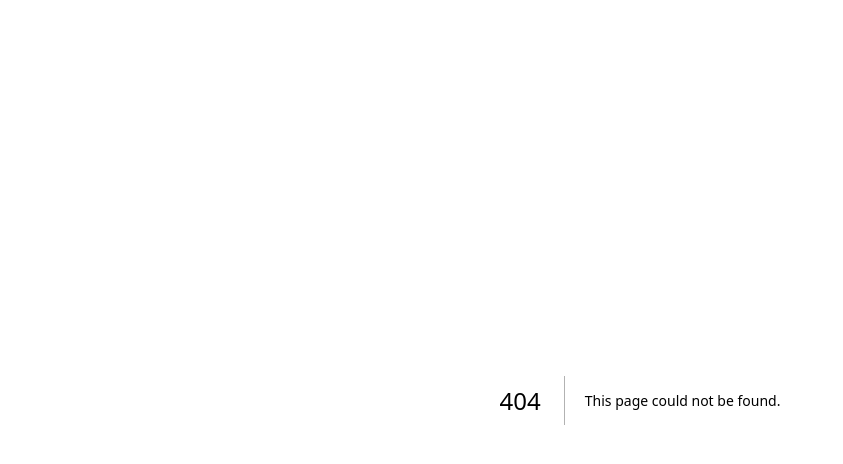
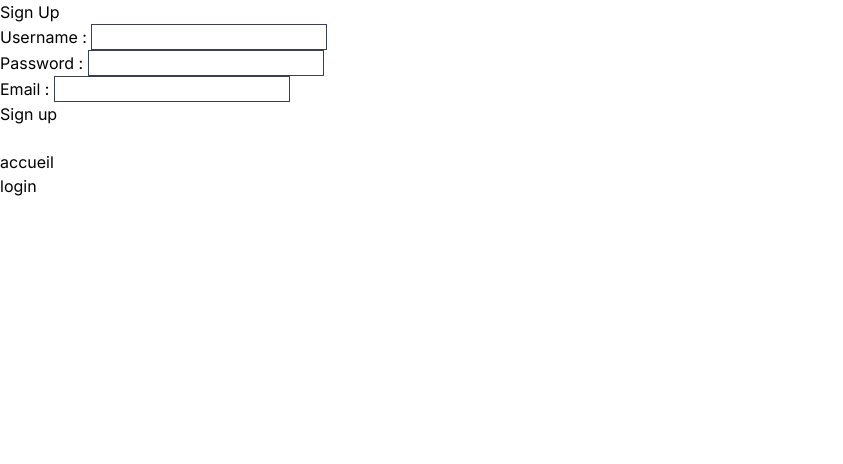
Before and after one commit to maylangomes/zone4ballers, a Next.js app in the folder frontend/: page /signup in a window 1280 px wide. Before the commit this address had no page. Shown: the top 464 px of the page, without its empty margins (0-843 px from the left). Built offline with nearby package versions, Linux system fonts and the light colour scheme.

Commit message:
feat: login et sign up créés avec les redirections

```diff
--- a/frontend/src/app/SignupForm.js
+++ /dev/null
@@ -1,69 +0,0 @@
-import { useState } from 'react';
-
-function SignupForm() {
-    const [username, setUsername] = useState('');
-    const [password, setPassword] = useState('');
-    const [email, setEmail] = useState('');
-    const [error, setError] = useState(null);
-    const [message, setMessage] = useState(null);
-
-    const handleSubmit = async (event) => {
-        event.preventDefault();
-
-        const response = await fetch('http://localhost:8000/api/register', {
-            method: 'POST',
-            headers: {
-                'Content-Type': 'application/json',
-            },
-            body: JSON.stringify({ username, password, email }),
-        });
-
-        if (response.ok) {
-            const data = await response.json();
-            setMessage(data.message);
-            setError(null);
-        } else {
-            const errorData = await response.json();
-            setError(errorData.error);
-            setMessage(null);
-        }
-    };
-
-    return (
-        <form onSubmit={handleSubmit}>
-            <h2>Sign Up</h2>
-            <div>
-                <label>Username :</label>
-                <input
-                    type="text"
-                    value={username}
-                    onChange={(e) => setUsername(e.target.value)}
-                    required
-                />
-            </div>
-            <div>
-                <label>Password :</label>
-                <input
-                    type="password"
-                    value={password}
-                    onChange={(e) => setPassword(e.target.value)}
-                    required
-                />
-            </div>
-            <div>
-                <label>Email :</label>
-                <input
-                    type="email"
-                    value={email}
-                    onChange={(e) => setEmail(e.target.value)}
-                    required
-                />
-            </div>
-            <button type="submit">Register</button>
-            {error && <p style={{ color: 'red' }}>{error}</p>}
-            {message && <p style={{ color: 'green' }}>{message}</p>}
-        </form>
-    );
-}
-
-export default SignupForm;
--- a/frontend/src/app/layout.js
+++ b/frontend/src/app/layout.js
@@ -4,8 +4,8 @@ import "./globals.css";
 const inter = Inter({ subsets: ["latin"] });
 
 export const metadata = {
-  title: "Create Next App",
-  description: "Generated by create next app",
+  title: "?",
+  description: "??",
 };
 
 export default function RootLayout({ children }) {
--- /dev/null
+++ b/frontend/src/app/login/page.js
@@ -0,0 +1,75 @@
+'use client'
+
+import { useState } from 'react';
+import { useRouter } from 'next/navigation';
+
+function Login() {
+    const [username, setUsername] = useState('');
+    const [password, setPassword] = useState('');
+    const [error, setError] = useState(null);
+    const [message, setMessage] = useState(null);
+    const router = useRouter();
+
+    const handleSubmit = async (event) => {
+        event.preventDefault();
+
+        const response = await fetch('http://localhost:8000/api/login', {
+            method: 'POST',
+            headers: {
+                'Content-Type': 'application/json',
+            },
+            body: JSON.stringify({ username, password }),
+        });
+
+        if (response.ok) {
+            const data = await response.json();
+            setMessage(data.message);
+            setError(null);
+        } else {
+            const errorData = await response.json();
+            setError(errorData.error);
+            setMessage(null);
+        }
+    };
+
+    return (
+        <div>
+            <form onSubmit={handleSubmit}>
+                <h2>Login</h2>
+                <div>
+                    <label>Username:</label>
+                    <input
+                        className='border border-gray-700'
+                        type="text"
+                        value={username}
+                        onChange={(e) => setUsername(e.target.value)}
+                        required
+                    />
+                </div>
+                <div>
+                    <label>Password:</label>
+                    <input
+                        type="password"
+                        className='border border-gray-700'
+                        value={password}
+                        onChange={(e) => setPassword(e.target.value)}
+                        required
+                    />
+                </div>
+                <button type="submit">Login</button>
+                {error && <p style={{ color: 'red' }}>{error}</p>}
+                {message && <p style={{ color: 'green' }}>{message}</p>}
+            </form>
+            <br />
+            <button type="button" onClick={() => router.push('/')}>
+                accueil
+            </button>
+            <br />
+            <button type="button" onClick={() => router.push('/signup')}>
+                sign up
+            </button>
+        </div>
+    );
+}
+
+export default Login;
--- a/frontend/src/app/page.js
+++ b/frontend/src/app/page.js
@@ -1,12 +1,22 @@
 'use client'
 
-import SignupForm from './SignupForm';
+
+import { useRouter } from 'next/navigation';
 
 export default function Home() {
+    const router = useRouter();
+
     return (
         <div>
-            <h1>Welcome</h1>
-            <SignupForm />
+            <h1>Accueil</h1>
+            <br />
+            <button type="button" onClick={() => router.push('/login')}>
+                login
+            </button>
+            <br />
+            <button type="button" onClick={() => router.push('/signup')}>
+                signup
+            </button>
         </div>
     );
 }
--- /dev/null
+++ b/frontend/src/app/signup/page.js
@@ -0,0 +1,87 @@
+'use client'
+
+import { useState } from 'react';
+import { useRouter } from 'next/navigation';
+
+function Signup() {
+    const [username, setUsername] = useState('');
+    const [password, setPassword] = useState('');
+    const [email, setEmail] = useState('');
+    const [error, setError] = useState(null);
+    const [message, setMessage] = useState(null);
+    const router = useRouter();
+
+    const handleSubmit = async (event) => {
+        event.preventDefault();
+
+        const response = await fetch('http://localhost:8000/api/register', {
+            method: 'POST',
+            headers: {
+                'Content-Type': 'application/json',
+            },
+            body: JSON.stringify({ username, password, email }),
+        });
+
+        if (response.ok) {
+            const data = await response.json();
+            setMessage(data.message);
+            setError(null);
+            router.push('/login');
+        } else {
+            const errorData = await response.json();
+            setError(errorData.error);
+            setMessage(null);
+        }
+    };
+
+    return (
+        <div>
+            <form onSubmit={handleSubmit}>
+                <h2>Sign Up</h2>
+                <div>
+                    <label>Username : </label>
+                    <input
+                        className='border border-gray-700'
+                        type="text"
+                        value={username}
+                        onChange={(e) => setUsername(e.target.value)}
+                        required
+                    />
+                </div>
+                <div>
+                    <label>Password : </label>
+                    <input
+                        className='border border-gray-700'
+                        type="password"
+                        value={password}
+                        onChange={(e) => setPassword(e.target.value)}
+                        required
+                    />
+                </div>
+                <div>
+                    <label>Email : </label>
+                    <input
+                        className='border border-gray-700'
+                        type="email"
+                        value={email}
+                        onChange={(e) => setEmail(e.target.value)}
+                        required
+                    />
+                </div>
+                <button type="submit">Sign up</button>
+                {error && <p style={{ color: 'red' }}>{error}</p>}
+                {message && <p style={{ color: 'green' }}>{message}</p>}
+            </form>
+            <br />
+            <button type="button" onClick={() => router.push('/')}>
+                accueil
+            </button>
+            <br />
+            <button type="button" onClick={() => router.push('/login')}>
+                login
+            </button>
+        </div>
+    );
+}
+
+export default Signup;
```
Also changed, not shown: frontend/package.json (+6 -2 lines), frontend/tsconfig.json (added, +34 -0 lines), 1 other file (tests, documents, lock files or other folders).
